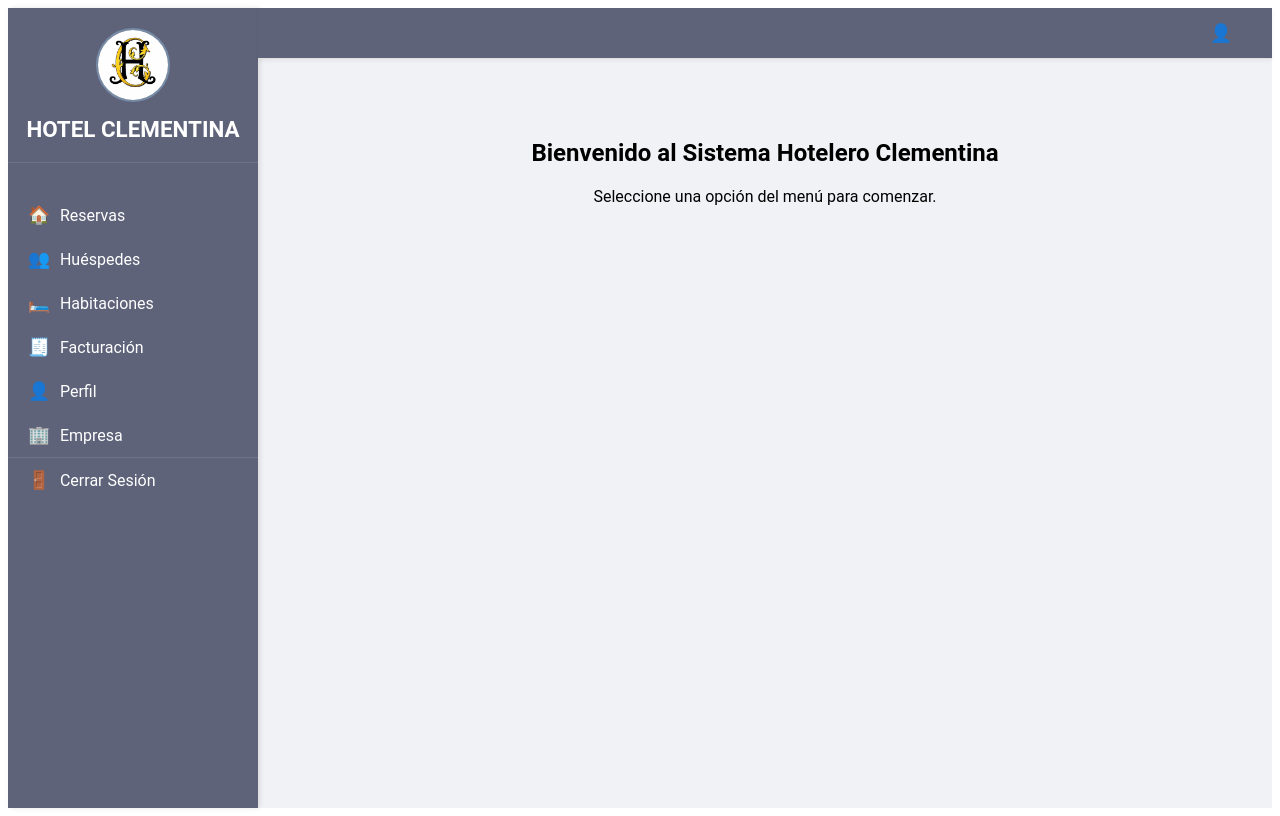
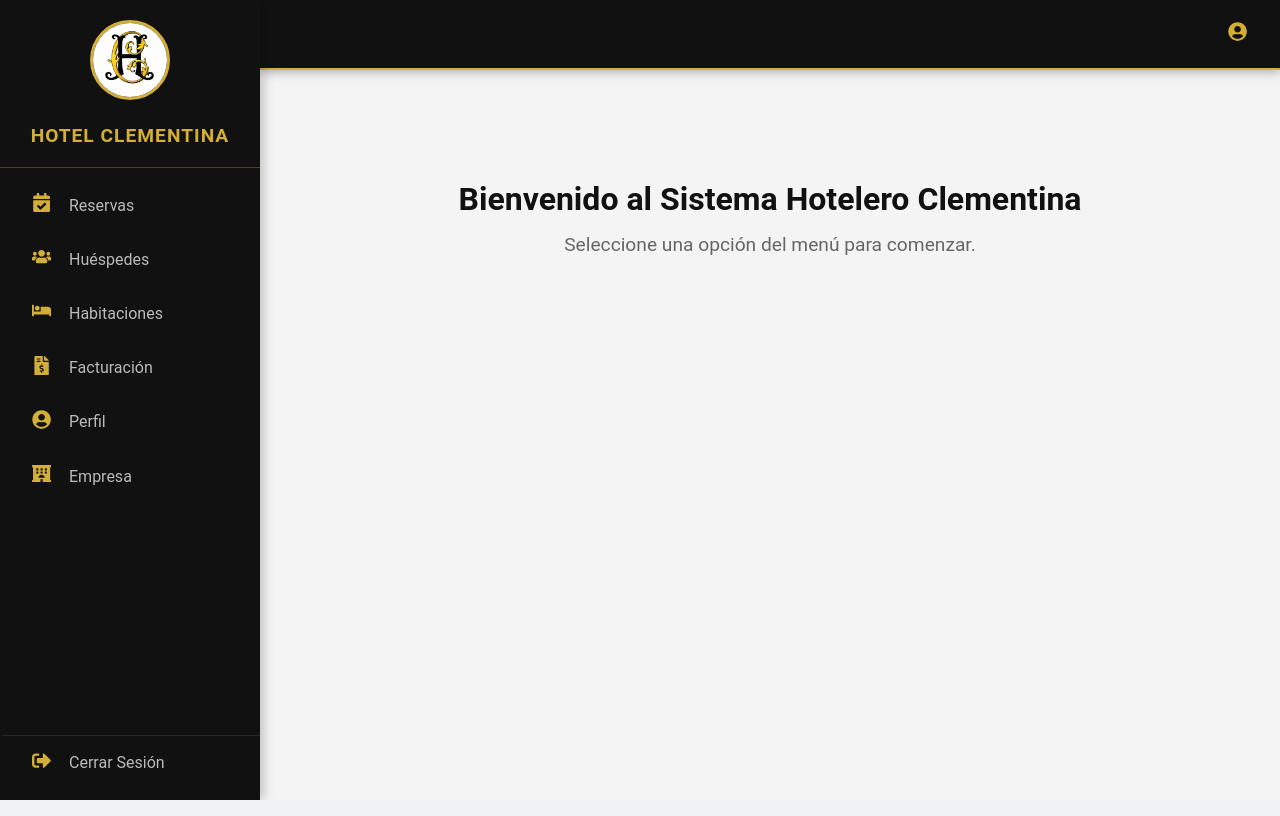
Before and after one commit to Lenard98/Proyecto, a React (Vite) app in the folder HotelClementina/: page /menu in a window 1280 px wide. Built offline with nearby package versions, Linux system fonts and the light colour scheme; sample sign-in values are in the browser's storage.

Commit message:
Cambios de Color en el diseño de los formularios

```diff
--- a/HotelClementina/src/components/LoginPage.css
+++ b/HotelClementina/src/components/LoginPage.css
@@ -1,98 +1,148 @@
-/* Paleta de colores:
-   Café Oscuro (para botones/texto): #5D4037
-   Café Medio (para bordes/hover): #795548
-   Café Claro (Fondo de página): #EFEBE9
-   Blanco (Tarjeta): #FFFFFF
-   Error: #D32F2F
-*/
+/* components/LoginPage.css */
 
-/* 1. Fondo de toda la página */
+/* =========================================
+   RESET BÁSICO
+   ========================================= */
+* {
+  margin: 0;
+  padding: 0;
+  box-sizing: border-box;
+}
+
+body {
+  font-family: 'Roboto', sans-serif;
+  background-color: #f0f2f5; /* Fondo gris muy suave para la página entera */
+}
+
+/* =========================================
+   ESTILOS DE LA PÁGINA DE LOGIN
+   ========================================= */
 .login-page {
   display: flex;
+  justify-content: center;
   align-items: center;
-  justify-content: center;
-  width: 100vw;
-  height: 100vh;
-  background-color: #EFEBE9; /* Un fondo café muy claro/beige */
-  font-family: -apple-system, BlinkMacSystemFont, 'Segoe UI', Roboto, Oxygen, Ubuntu, Cantarell, 'Open Sans', 'Helvetica Neue', sans-serif;
+  min-height: 100vh;
+  padding: 20px;
 }
 
-/* 2. La tarjeta/contenedor blanco del login */
+/* La tarjeta del formulario (AHORA BLANCA) */
 .login-container {
-  background-color: #FFFFFF;
-  padding: 2.5rem 3rem;
-  border-radius: 12px;
-  box-shadow: 0 5px 15px rgba(0, 0, 0, 0.1);
+  background-color: #ffffff; /* BLANCO */
+  padding: 40px;
+  border-radius: 8px; /* Bordes ligeramente redondeados */
+  box-shadow: 0 4px 20px rgba(0, 0, 0, 0.1); /* Sombra suave y moderna */
   width: 100%;
   max-width: 400px;
   text-align: center;
+  border: 1px solid #e0e0e0; /* Borde gris muy sutil */
+  animation: fadeIn 0.5s ease;
 }
 
-/* 3. Estilo para tu logo */
+/* Logo (Natural, no redondo) */
 .login-logo {
-  width: 150px; /* Ajusta el tamaño como prefieras */
+  width: 120px; /* Un poco más ancho para que se vea bien */
   height: auto;
-  margin-bottom: 1rem;
+  object-fit: contain; /* Asegura que la imagen no se recorte */
+  margin-bottom: 10px;
+  border-radius: 0; /* Cero redondeo */
+  border: none;
 }
 
-/* 4. Título */
+/* Título (Más pequeño y oscuro) */
 .login-container h2 {
-  color: #5D4037; /* Texto en café oscuro */
-  margin-bottom: 1.5rem;
+  margin-bottom: 25px;
+  color: #333333; /* Gris oscuro / Negro suave */
+  font-size: 1.5rem; /* Tamaño reducido (antes era 1.8 o 2rem) */
   font-weight: 600;
 }
 
-/* 5. El formulario */
+/* Formulario */
 .login-form {
   display: flex;
   flex-direction: column;
+  gap: 15px; /* Espacio entre inputs */
 }
 
-/* 6. Los campos de texto (input) */
+/* Contenedor relativo para el ojito */
+.input-group {
+  position: relative;
+  width: 100%;
+}
+
+/* Inputs (Estilo limpio) */
 .login-input {
-  padding: 0.8rem 1rem;
-  margin-bottom: 1rem;
-  border: 1px solid #D7CCC8; /* Borde café claro */
-  border-radius: 8px;
+  width: 100%;
+  padding: 12px 15px;
+  padding-right: 40px; /* Espacio para el icono del ojo */
+  border: 1px solid #ccc; /* Borde gris estándar */
+  border-radius: 5px;
   font-size: 1rem;
-  color: #5D4037;
+  background-color: #fff; /* Fondo blanco */
+  color: #333; /* Texto oscuro */
+  outline: none;
+  transition: border-color 0.3s, box-shadow 0.3s;
+}
+
+.login-input:focus {
+  border-color: #000000; /* Borde dorado al hacer clic */
+  box-shadow: 0 0 0 3px rgba(212, 175, 55, 0.1); /* Resplandor dorado muy suave */
 }
 
 .login-input::placeholder {
-  color: #A1887F; /* Placeholder en café más sutil */
+  color: #999;
 }
 
-.login-input:focus {
-  outline: none;
-  border-color: #795548; /* Borde café medio al seleccionar */
-  box-shadow: 0 0 0 2px rgba(121, 85, 72, 0.2);
+/* Icono del Ojo */
+.password-toggle-icon {
+  position: absolute;
+  right: 15px;
+  top: 50%;
+  transform: translateY(-50%);
+  color: #888; /* Gris para que no distraiga */
+  cursor: pointer;
+  font-size: 1.1rem;
+  z-index: 10;
 }
 
-/* 7. El botón de Ingresar */
+.password-toggle-icon:hover {
+  color: #333; /* Se oscurece al pasar el mouse */
+}
+
+/* Botón de Ingresar */
 .login-button {
-  padding: 0.8rem;
+  padding: 12px;
+  background-color: #D4AF37; /* Mantenemos el DORADO de la marca */
+  color: #ffffff; /* Texto blanco para contraste */
+  border: none;
+  border-radius: 5px;
   font-size: 1rem;
   font-weight: bold;
-  background-color: #5E637A; /* Botón en café oscuro */
-  color: #FFFFFF;
-  border: none;
-  border-radius: 8px;
   cursor: pointer;
-  transition: background-color 0.3s ease;
+  transition: background-color 0.2s;
+  margin-top: 10px;
 }
 
 .login-button:hover {
-  background-color: #768BA6; /* Café medio al pasar el mouse */
+  background-color: #b5952f; /* Dorado un poco más oscuro */
 }
 
 .login-button:disabled {
-  background-color: #A1887F;
+  background-color: #ccc;
   cursor: not-allowed;
 }
 
-/* 8. El mensaje de error */
+/* Mensaje de Error */
 .login-error {
-  color: #D32F2F; /* Rojo para errores */
-  margin-top: 1rem;
+  color: #d32f2f;
+  margin-top: 15px;
   font-size: 0.9rem;
+  background-color: #ffebee;
+  padding: 10px;
+  border-radius: 4px;
+  border: 1px solid #ffcdd2;
 }
+
+@keyframes fadeIn {
+  from { opacity: 0; transform: translateY(-10px); }
+  to { opacity: 1; transform: translateY(0); }
+}
--- a/HotelClementina/src/components/MenuPage.css
+++ b/HotelClementina/src/components/MenuPage.css
@@ -1,142 +1,343 @@
-/* components/MenuPage.css - Estilos del Layout y Sidebar */
+/* components/MenuPage.css */
 
-/* Estilos de Layout General */
+/* =========================================
+   0. RESET UNIVERSAL (ESTO ELIMINA LOS BORDES BLANCOS)
+   ========================================= */
+* {
+  margin: 0;
+  padding: 0;
+  box-sizing: border-box; /* Evita que los bordes rompan el diseño */
+}
+
+html, body, #root {
+  height: 100%;
+  width: 100%;
+  margin: 0;
+  padding: 0;
+  overflow-x: hidden; /* Evita scroll horizontal indeseado */
+}
+
+/* =========================================
+   PALETA DE COLORES
+   Fondo Principal: #F4F4F4 (Gris muy claro)
+   Sidebar/Header:  #111111 (Negro Mate)
+   Acento/Detalles: #D4AF37 (Dorado Metálico)
+   Texto Claro:     #FFFFFF (Blanco)
+   Texto Oscuro:    #333333 (Gris Oscuro)
+   ========================================= */
+
+/* =========================================
+   1. LAYOUT GENERAL
+   ========================================= */
 .dashboard-layout {
   display: flex;
   min-height: 100vh;
-  background-color: #f0f2f5;
+  background-color: #f4f4f4;
   font-family: 'Roboto', sans-serif;
+  position: relative;
 }
 
 .main-content {
   flex-grow: 1;
   display: flex;
   flex-direction: column;
+  width: 100%;
+  position: relative;
 }
 
+/* Encabezado Superior */
 .main-header {
-  background-color: #5E637A;
-  padding: 15px 30px;
-  box-shadow: 0 2px 4px rgba(0, 0, 0, 0.05);
+  background-color: #111111; /* NEGRO */
+  padding: 0 30px;
+  height: 70px;
   display: flex;
-  justify-content: flex-end;
+  justify-content: flex-end; /* A la derecha en PC */
   align-items: center;
-  border-bottom: 1px solid #e0e0e0;
+  border-bottom: 2px solid #D4AF37; /* Línea Dorada */
+  box-shadow: 0 2px 10px rgba(0,0,0,0.3);
+  z-index: 500;
 }
 
 .user-info {
   display: flex;
   align-items: center;
-  color: white;
-  font-size: 0.95rem;
+  color: #ffffff;
+  font-weight: 500;
+}
+
+.user-info .sidebar-icon {
+  color: #D4AF37;
+  margin-left: 10px;
+  margin-right: 0;
 }
 
 .content-area {
   flex-grow: 1;
   padding: 30px;
   overflow-y: auto;
+  color: #333;
 }
 
-/* Estilos de Sidebar */
+/* =========================================
+   2. SIDEBAR (Barra Lateral)
+   ========================================= */
 .sidebar {
-  width: 250px;
-  background-color: #5E637A;
+  width: 260px;
+  background-color: #111111; /* NEGRO */
   color: #ffffff;
   display: flex;
   flex-direction: column;
-  padding: 20px 0;
-  box-shadow: 2px 0 5px rgba(0, 0, 0, 0.1);
+  box-shadow: 4px 0 10px rgba(0,0,0,0.2);
+  flex-shrink: 0;
+  z-index: 1000;
+  transition: left 0.3s ease-in-out;
+  /* border-right eliminada para que no se vea una línea fea en medio */
+  border-right: none;
 }
 
 .sidebar-header {
+  padding: 20px;
   text-align: center;
-  margin-bottom: 30px;
-  padding-bottom: 20px;
-  border-bottom: 1px solid rgba(255, 255, 255, 0.1);
+  border-bottom: 1px solid rgba(212, 175, 55, 0.3); /* Dorado tenue */
 }
 
 .sidebar-logo {
-  width: 70px;
-  height: 70px;
+  width: 80px;
+  height: 80px;
   border-radius: 50%;
   object-fit: cover;
   margin-bottom: 10px;
-  border: 2px solid #768BA6;
+  border: 3px solid #D4AF37; /* Borde Dorado */
 }
 
 .sidebar-title {
-  font-size: 1.4rem;
-  margin: 0;
-  color: #ffffff;
+  font-size: 1.2rem;
+  margin: 10px 0 0 0;
+  color: #D4AF37;
+  text-transform: uppercase;
+  letter-spacing: 1px;
+}
+
+/* --- NAVEGACIÓN --- */
+.sidebar-nav {
+  flex-grow: 1;
+  display: flex;
+  flex-direction: column;
+  padding-top: 10px;
 }
 
 .sidebar-nav ul {
   list-style: none;
   padding: 0;
   margin: 0;
+  display: flex;
+  flex-direction: column;
+  height: 100%;
 }
 
 .sidebar-nav li {
-  padding: 12px 20px;
+  padding: 15px 25px;
   cursor: pointer;
   display: flex;
   align-items: center;
-  transition: background-color 0.2s ease;
+  transition: all 0.3s ease;
   font-size: 1rem;
+  color: #bbbbbb;
+  border-left: 4px solid transparent;
 }
 
+/* Hover Items */
 .sidebar-nav li:hover {
-  background-color: #34495e;
+  background-color: #1a1a1a;
+  color: #fff;
+  padding-left: 30px;
 }
 
+/* Item Activo */
 .sidebar-nav li.active {
-  background-color: #768BA6;
-  color: #ffffff;
-  border-left: 5px solid black;
-  padding-left: 15px;
+  background-color: #000000;
+  color: #D4AF37;
+  border-left: 4px solid #D4AF37;
+  font-weight: 600;
 }
 
 .sidebar-icon {
-  margin-right: 10px;
-  font-size: 1.1rem;
+  margin-right: 15px;
+  font-size: 1.2rem;
+  width: 25px;
+  text-align: center;
+  color: #D4AF37;
 }
 
-/* Responsive */
-@media (max-width: 992px) {
-    .dashboard-layout {
-        flex-direction: column;
-    }
-    .sidebar {
-        width: 100%;
-        padding: 10px 0;
-        max-height: 60px;
-        flex-direction: row;
-        justify-content: space-between;
-        align-items: center;
-    }
-    .sidebar-header, .sidebar-nav {
-        display: none;
-    }
-    .main-content {
-        padding-top: 0;
-    }
-}
-
-.sidebar-nav ul {
-  height: 100%;
-  display: flex;
-  flex-direction: column;
-}
-
-/* Estilos del botón de logout */
+/* --- BOTÓN DE LOGOUT (Pegado al fondo) --- */
 .logout-button {
-  /* Esta es la magia: lo empuja hasta el fondo */
   margin-top: auto;
-  /* Una línea para separarlo del resto */
   border-top: 1px solid rgba(255, 255, 255, 0.1);
+  margin-bottom: 10px;
 }
 
 .logout-button:hover {
-  background-color: #e74c3c !important; /* Color rojo al pasar */
-  color: #ffffff;
+  background-color: #8B0000 !important;
+  color: #fff;
 }
+
+/* =========================================
+   3. ESTILOS DE BIENVENIDA (El mensaje centrado)
+   ========================================= */
+.welcome-container {
+  text-align: center;
+  margin-top: 80px; /* Espacio superior para que no quede pegado */
+  animation: fadeIn 0.5s ease-in;
+}
+
+.welcome-container h2 {
+  font-size: 2rem;
+  color: #111; /* Texto oscuro fuerte */
+  margin-bottom: 15px;
+}
+
+.welcome-container p {
+  font-size: 1.2rem;
+  color: #666; /* Gris suave */
+}
+
+/* =========================================
+   4. ESTILOS MÓVILES
+   ========================================= */
+.mobile-menu-toggle {
+  display: none;
+  background: none;
+  border: none;
+  color: #D4AF37;
+  font-size: 1.8rem;
+  cursor: pointer;
+}
+
+.overlay {
+  display: none;
+  position: fixed;
+  top: 0;
+  left: 0;
+  width: 100%;
+  height: 100%;
+  background-color: rgba(0, 0, 0, 0.7);
+  z-index: 900;
+}
+
+.overlay.show {
+  display: block;
+}
+
+/* =========================================
+   5. ESTILOS DEL MODAL (Confirmación Salida)
+   ========================================= */
+.modal-overlay {
+  position: fixed;
+  top: 0;
+  left: 0;
+  width: 100%;
+  height: 100%;
+  background-color: rgba(0, 0, 0, 0.85);
+  display: flex;
+  justify-content: center;
+  align-items: center;
+  z-index: 2000;
+}
+
+.modal-content {
+  background-color: #111111;
+  padding: 30px;
+  border: 2px solid #D4AF37;
+  border-radius: 8px;
+  width: 90%;
+  max-width: 400px;
+  text-align: center;
+  box-shadow: 0 0 20px rgba(212, 175, 55, 0.2);
+  animation: fadeIn 0.3s ease-out;
+}
+
+.modal-content h3 {
+  color: #D4AF37;
+  margin-top: 0;
+  font-size: 1.5rem;
+}
+
+.modal-content p {
+  color: #ddd;
+  margin-bottom: 25px;
+}
+
+.modal-buttons {
+  display: flex;
+  justify-content: center;
+  gap: 15px;
+}
+
+.btn-confirm {
+  background-color: #D4AF37;
+  color: #000;
+  border: none;
+  padding: 10px 20px;
+  border-radius: 4px;
+  font-weight: bold;
+  cursor: pointer;
+  transition: transform 0.2s;
+}
+
+.btn-confirm:hover {
+  background-color: #b5952f;
+  transform: scale(1.05);
+}
+
+.btn-cancel {
+  background-color: #333;
+  color: #fff;
+  border: none;
+  padding: 10px 20px;
+  border-radius: 4px;
+  cursor: pointer;
+}
+
+.btn-cancel:hover {
+  background-color: #555;
+}
+
+@keyframes fadeIn {
+  from { opacity: 0; transform: translateY(-20px); }
+  to { opacity: 1; transform: translateY(0); }
+}
+
+/* =========================================
+   6. RESPONSIVE MEDIA QUERIES
+   ========================================= */
+@media (max-width: 992px) {
+
+  .dashboard-layout {
+    flex-direction: column;
+  }
+
+  .main-header {
+    justify-content: space-between;
+    padding: 0 20px;
+  }
+
+  .mobile-menu-toggle {
+    display: block;
+  }
+
+  .sidebar {
+    position: fixed;
+    top: 0;
+    left: -280px;
+    height: 100vh;
+    width: 260px;
+  }
+
+  .sidebar.open {
+    left: 0;
+  }
+
+  .content-area {
+    padding: 15px;
+  }
+}
--- a/HotelClementina/src/components/MenuPage.jsx
+++ b/HotelClementina/src/components/MenuPage.jsx
@@ -1,129 +1,165 @@
 import React, { useState, useEffect } from 'react';
 import { useNavigate } from 'react-router-dom';
 
-// Importaciones de componentes
+// 1. IMPORTAMOS LOS ICONOS DE REACT-ICONS
+import {
+    FaCalendarCheck,      // Reservas
+    FaUsers,              // Huéspedes
+    FaBed,                // Habitaciones
+    FaUserTie,            // Empleados
+    FaFileInvoiceDollar,  // Facturación
+    FaUserCog,            // Usuarios (Admin)
+    FaUserCircle,         // Perfil
+    FaHotel,              // Empresa
+    FaSignOutAlt,         // Salir
+    FaBars                // Menú Hamburguesa
+} from 'react-icons/fa';
+
+// Importaciones de tus componentes
 import HuespedesForm from './Huespedes.jsx';
 import EmployeesForm from './Employees/Employees';
 import EmpresaForm from './Empresa';
 import Habitaciones from './Habitaciones';
 import Reservas from './Reservas';
 import Facturacion from './Facturacion';
-import UsuariosForm from './Usuarios'; // ¡Asegúrate de que la ruta sea correcta!
+import UsuariosForm from './Usuarios';
 
 import logoHotel from '../assets/LogoHotel.jpg';
 import './MenuPage.css';
 
-// Lista COMPLETA de los ítems del sidebar
+// 2. ACTUALIZAMOS LA LISTA CON COMPONENTES DE ICONOS
 const allSidebarItems = [
-    { id: 'reservas', name: 'Reservas', icon: '🏠' },
-    { id: 'huespedes', name: 'Huéspedes', icon: '👥' },
-    { id: 'habitaciones', name: 'Habitaciones', icon: '🛏️' },
-    { id: 'empleados', name: 'Empleados', icon: '🧑‍💼' },
-    { id: 'facturacion', name: 'Facturación', icon: '🧾' },
-    { id: 'usuarios', name: 'Usuarios', icon: '🔑' }, // Opción "Usuarios"
-    { id: 'perfil', name: 'Perfil', icon: '👤' },
-    { id: 'empresa', name: 'Empresa', icon: '🏢' },
+    { id: 'reservas', name: 'Reservas', icon: <FaCalendarCheck /> },
+    { id: 'huespedes', name: 'Huéspedes', icon: <FaUsers /> },
+    { id: 'habitaciones', name: 'Habitaciones', icon: <FaBed /> },
+    { id: 'empleados', name: 'Empleados', icon: <FaUserTie /> },
+    { id: 'facturacion', name: 'Facturación', icon: <FaFileInvoiceDollar /> },
+    { id: 'usuarios', name: 'Usuarios', icon: <FaUserCog /> },
+    { id: 'perfil', name: 'Perfil', icon: <FaUserCircle /> },
+    { id: 'empresa', name: 'Empresa', icon: <FaHotel /> },
 ];
 
 function MenuPage() {
     const [currentView, setCurrentView] = useState('dashboard');
     const [user, setUser] = useState(null);
     const [filteredItems, setFilteredItems] = useState([]);
+    const [isMobileMenuOpen, setIsMobileMenuOpen] = useState(false);
+    const [showLogoutConfirm, setShowLogoutConfirm] = useState(false);
 
     const navigate = useNavigate();
 
-    // 1. EFECTO DE CARGA: Verificar usuario y definir roles
     useEffect(() => {
         const storedUser = localStorage.getItem('user');
-
         if (storedUser) {
             const parsedUser = JSON.parse(storedUser);
             setUser(parsedUser);
-
             const role = parsedUser.tipo_usu;
 
-            // Lógica de filtrado de menú según roles
             const items = allSidebarItems.filter(item => {
-                // ADMINISTRADOR (Rol 1): Ve todo
                 if (role === 1) return true;
-
-                // RESTO DE ROLES: Solo los Administradores (1) deben ver Usuarios y Empleados (asumiendo tu lógica anterior)
                 if (item.id === 'usuarios' || item.id === 'empleados') return false;
-
-                // Ejemplo de lo que ve Recepcionista (Rol 2, 3, etc. - ajusta según tu base de datos)
                 return true;
             });
+            setFilteredItems(items);
 
-            setFilteredItems(items);
-            // Si el usuario no tiene permiso para ver la vista por defecto, lo enviamos a Reservas
+            // Si la vista actual no está permitida, redirigir a una segura (o dashboard)
             if (!items.some(item => item.id === currentView) && currentView !== 'dashboard') {
                 setCurrentView('reservas');
             }
-
         } else {
             navigate('/');
         }
     }, [navigate, currentView]);
 
-
-    // Renderiza el componente de la vista seleccionada
     const renderContentView = () => {
         switch (currentView) {
-            case 'reservas':
-                return <Reservas />;
-            case 'huespedes':
-                return <HuespedesForm />;
-            case 'empleados':
-                // Solo renderiza si tiene permiso (aunque ya se filtró en el menú, es buena práctica)
-                return user?.tipo_usu === 1 ? <EmployeesForm /> : null;
-            case 'empresa':
-                return <EmpresaForm/>;
-            case 'habitaciones':
-                return <Habitaciones/>;
-            case 'facturacion':
-                return <Facturacion/>;
-            case 'usuarios':
-                // Solo el Administrador (1) debería ver esto
-                return user?.tipo_usu === 1 ? <UsuariosForm /> : <div><h3>Acceso Denegado</h3><p>Solo visible para Administradores.</p></div>;
-            case 'perfil':
-                return <div><h3>Perfil de Usuario</h3><p>Nombre: {user?.nom_usu}</p><p>Rol ID: {user?.tipo_usu}</p></div>;
-            default:
-                return (
-                    <div style={{textAlign: 'center', marginTop: '50px'}}>
-                        <h2>Bienvenido al Sistema Hotelero Clementina</h2>
-                        <p>Seleccione una opción del menú para comenzar.</p>
-                    </div>
-                );
+            case 'reservas': return <Reservas />;
+            case 'huespedes': return <HuespedesForm />;
+            case 'empleados': return user?.tipo_usu === 1 ? <EmployeesForm /> : null;
+            case 'empresa': return <EmpresaForm/>;
+            case 'habitaciones': return <Habitaciones/>;
+            case 'facturacion': return <Facturacion/>;
+            case 'usuarios': return user?.tipo_usu === 1 ? <UsuariosForm /> : <div><h3>Acceso Denegado</h3></div>;
+            case 'perfil': return <div><h3>Perfil de Usuario</h3><p>Nombre: {user?.nom_usu}</p></div>;
+
+            // 3. MANTENEMOS TU PANTALLA DE BIENVENIDA CORRECTA
+            default: return (
+                <div className="welcome-container">
+                    <h2>Bienvenido al Sistema Hotelero Clementina</h2>
+                    <p>Seleccione una opción del menú para comenzar.</p>
+                </div>
+            );
         }
     };
 
-    const handleLogout = () => {
+    const handleLogoutClick = () => {
+        setShowLogoutConfirm(true);
+        setIsMobileMenuOpen(false);
+    };
+
+    const confirmLogout = () => {
         localStorage.removeItem('user');
+        setShowLogoutConfirm(false);
         navigate('/');
+    };
+
+    const cancelLogout = () => {
+        setShowLogoutConfirm(false);
+    };
+
+    const toggleMobileMenu = () => setIsMobileMenuOpen(!isMobileMenuOpen);
+
+    const handleMenuClick = (id) => {
+        setCurrentView(id);
+        setIsMobileMenuOpen(false);
     };
 
     return (
         <div className="dashboard-layout">
 
-            <div className="sidebar">
+            <div
+                className={`overlay ${isMobileMenuOpen ? 'show' : ''}`}
+                onClick={() => setIsMobileMenuOpen(false)}
+            ></div>
+
+            {/* Modal de Confirmación */}
+            {showLogoutConfirm && (
+                <div className="modal-overlay">
+                    <div className="modal-content">
+                        <h3>¿Cerrar Sesión?</h3>
+                        <p>¿Estás seguro que deseas salir del sistema?</p>
+                        <div className="modal-buttons">
+                            <button className="btn-cancel" onClick={cancelLogout}>Cancelar</button>
+                            <button className="btn-confirm" onClick={confirmLogout}>Sí, salir</button>
+                        </div>
+                    </div>
+                </div>
+            )}
+
+            <div className={`sidebar ${isMobileMenuOpen ? 'open' : ''}`}>
                 <div className="sidebar-header">
                     <img src={logoHotel} alt="Logo" className="sidebar-logo" />
                     <h2 className="sidebar-title">HOTEL CLEMENTINA</h2>
                 </div>
+
                 <nav className="sidebar-nav">
                     <ul>
                         {filteredItems.map((item) => (
                             <li
                                 key={item.id}
                                 className={currentView === item.id ? 'active' : ''}
-                                onClick={() => setCurrentView(item.id)}
+                                onClick={() => handleMenuClick(item.id)}
                             >
-                                <span className="sidebar-icon">{item.icon}</span> {item.name}
+                                {/* Aquí se renderiza el Icono de React-Icons */}
+                                <span className="sidebar-icon">{item.icon}</span>
+                                {item.name}
                             </li>
                         ))}
 
-                        <li onClick={handleLogout} className="logout-button">
-                            <span className="sidebar-icon">🚪</span> Cerrar Sesión
+                        <li onClick={handleLogoutClick} className="logout-button">
+                            {/* Icono de Salida actualizado */}
+                            <span className="sidebar-icon"><FaSignOutAlt /></span>
+                            Cerrar Sesión
                         </li>
                     </ul>
                 </nav>
@@ -131,9 +167,15 @@ function MenuPage() {
 
             <div className="main-content">
                 <header className="main-header">
+                    {/* Botón Hamburguesa actualizado */}
+                    <button className="mobile-menu-toggle" onClick={toggleMobileMenu}>
+                        <FaBars />
+                    </button>
+
                     <div className="user-info">
-                        <span>{user ? user.nom_usu : 'Usuario Conectado'}</span>
-                        <span className="sidebar-icon">👤</span>
+                        <span>{user ? user.nom_usu : 'Usuario'}</span>
+                        {/* Icono de Usuario (Perfil pequeño) */}
+                        <span className="sidebar-icon" style={{marginLeft: '10px'}}><FaUserCircle /></span>
                     </div>
                 </header>
                 <div className="content-area">
```
Also changed, not shown: HotelClementina/src/components/LoginPage.jsx (+26 -15 lines).
